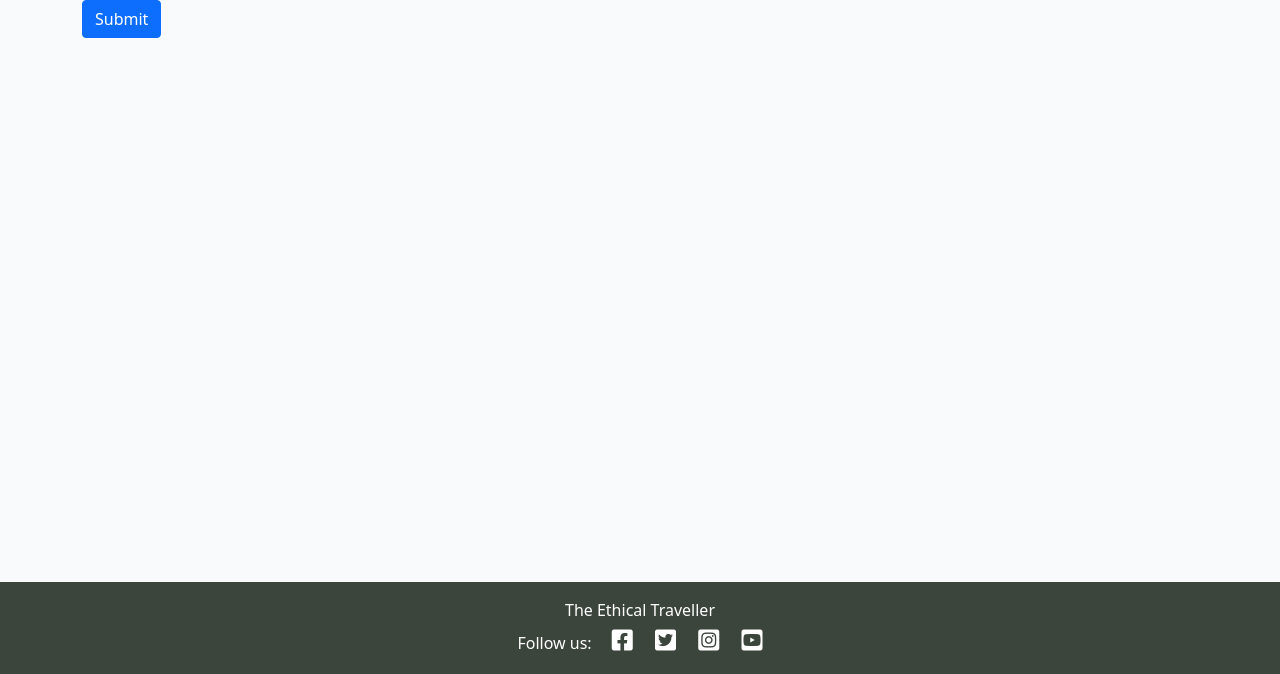
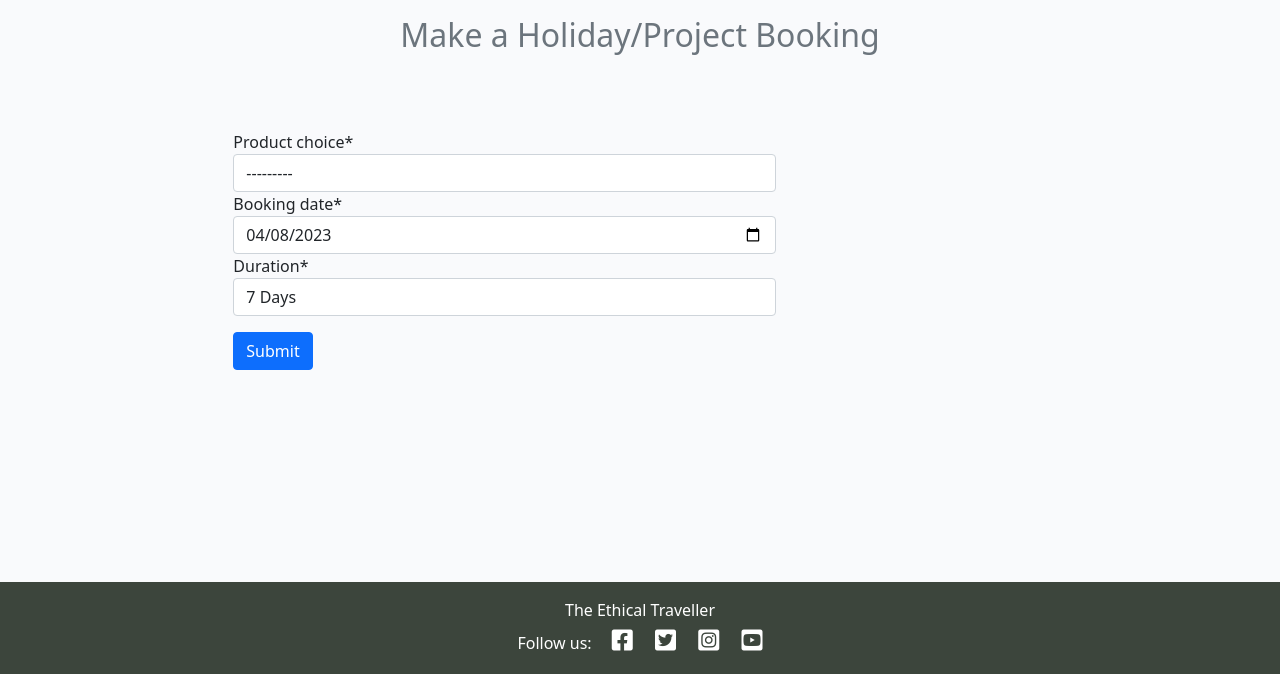
Before and after one commit to anu1301/the-ethical-traveller, a Django app: page /holiday/holiday_booking in a window 1280 px wide. Shown: the part 126-800 px from the top of the page. Run offline with Django 3.2, Linux system fonts and the light colour scheme; data that the repository does not hold is empty; some libraries are stand-ins or nearby versions.

Commit message:
Added booking form and rendered in template

```diff
--- a/ethicaltraveller/settings.py
+++ b/ethicaltraveller/settings.py
@@ -78,6 +78,7 @@ MESSAGE_TAGS = {
 
 # Used to format post comments
 CRISPY_TEMPLATE_PACK = 'bootstrap4'
+
 
 MIDDLEWARE = [
     'django.middleware.security.SecurityMiddleware',
--- a/holiday/forms.py
+++ b/holiday/forms.py
@@ -1,6 +1,11 @@
 from django import forms
-from bootstrap_datepicker_plus import DatePickerInput
+from django.forms import ModelForm
 from .models import Booking
+from django.contrib.admin.widgets import AdminDateWidget
+
+
+class DateInput(forms.DateInput):
+    input_type = 'date'
 
 
 class BookingForm(forms.ModelForm):
@@ -33,5 +38,6 @@ class BookingForm(forms.ModelForm):
                     }
                 ),
 
-            'booking_date': DatePickerInput
+            'booking_date': DateInput()
+
             }
--- a/holiday/templates/holiday/holiday_booking.html
+++ b/holiday/templates/holiday/holiday_booking.html
@@ -3,11 +3,29 @@
 {% load crispy_forms_tags %}
 
 {% block content %}
+<div class="container-fluid">
+    <div class="row">
+        <div class="col text-center mt-3">
+            <h2 class="text-muted">Make a Holiday/Project Booking</h2>
+        </div>
+    </div>
+</div>
+<br>
+<br>
+<div class="row">
+    <div class="col-md-8 mt-1 offset-md-2">
+        <div class="card-body text-bold">
+            <form class="form-group col-lg-8" action="#" method="POST" enctype="multipart/form-data">
+                {% csrf_token %}
 
-<form class="container" action="" method="POST">
-    {% csrf_token %}
-    {{ form|crispy }}
-    <button type="submit" class="btn btn-primary">Submit</button>
-    </form>
+                {{ form | crispy }}
+
+                <input type="submit" value="Submit" class="btn btn-primary mt-3">
+
+            </form>
+        </div>
+    </div>
+</div>
+
 
 {% endblock %}
--- a/holiday/templates/holiday/holiday_detail.html
+++ b/holiday/templates/holiday/holiday_detail.html
@@ -31,7 +31,7 @@
             <div class="col-12">
                 <a class="btn btn-back right" href="{% url 'product_list' %}" role="button">&laquo; {% trans "Back" %}
                 </a>
-                <button class="btn btn-book right" type="submit">{% trans "Book" %} &raquo;</button>
+                <a class="btn btn-book right" href="{% url 'holiday_booking' %}">{% trans "Book" %} &raquo;</a>
             </div>
 
 
--- a/holiday/views.py
+++ b/holiday/views.py
@@ -1,6 +1,8 @@
 from django.shortcuts import render, get_object_or_404
 from django.views import generic, View
 from .models import Product, Booking
+from .forms import BookingForm
+from django.contrib.messages.views import SuccessMessageMixin
 
 
 class ProductList(generic.ListView):
@@ -28,20 +30,47 @@ class ProductDetail(View):
 
 
 class HolidayBooking(View):
-    """
-    Displays holiday booking page.
-    """
-    template_name = "holiday/holiday_booking.html"
 
     def get(self, request, *args, **kwargs):
+        form = BookingForm()
         return render(
             request,
             "holiday/holiday_booking.html",
+            {'form': form}
         )
 
-    def holiday_booking(self, request):
-        booking_date = request.POST.get("booking_date")
-        holiday_duration = request.POST.get("holiday_duration")
-        holiday_choice = request.POST.get("holiday_choice")
 
-        holiday_booking.save()
+
+
+    # """
+    # Displays holiday booking page.
+    # """
+    # template_name = "holiday_booking.html"
+    # form_class = BookingForm
+
+    # def get(self, request, *args, **kwargs):
+    #     return render(
+    #         request,
+    #         "holiday/holiday_booking.html",
+    #         {
+    #             "holiday_booking_active": "user-red",
+    #         }
+    #     )
+
+    # """ Defines POST method and gets it """
+    # def post_booking(self, request):
+    #     booking_date = request.POST.get('booking_date',)
+    #     holiday_duration = request.POST.get('holiday_duration',)
+    #     holiday_choice = request.POST.get('holiday_choice',)
+
+    # """ Creates the user's booking and saves it """
+    # def form_valid(self, form):
+    #     data = form.cleaned_data
+    #     booking = Booking.objects.create(
+    #         user=request.user,
+    #         booking_date=data['booking_date'],
+    #         holiday_duration=data['holiday_duration'],
+    #         holiday_choice=data['holiday_choice']
+    #     )
+
+    #     holiday_booking.save()
```
